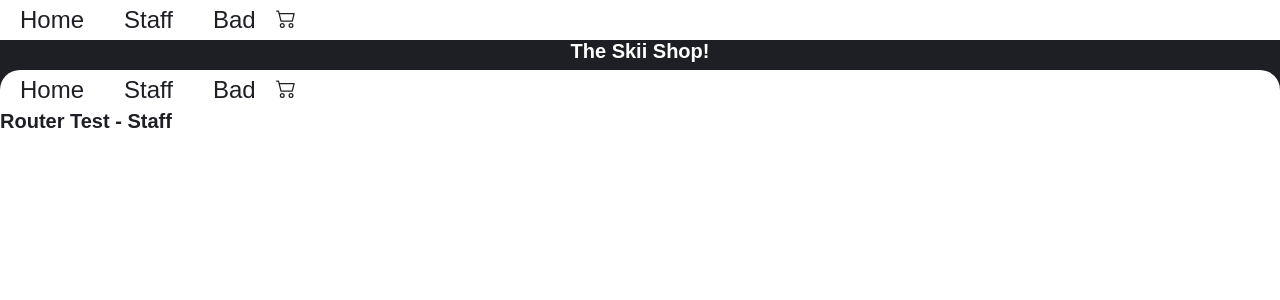
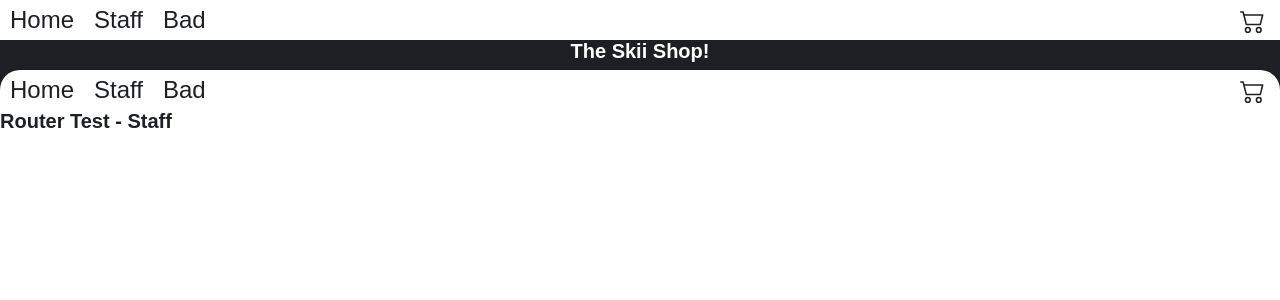
Before and after one commit to TildaYngman/project-store, a React (Create React App) app in the folder client/: page /staff in a window 1280 px wide. Shown: the top 300 px of the page. Built offline with nearby package versions, Linux system fonts and the light colour scheme.

Commit message:
styling of product-cards and btns

```diff
--- a/client/src/components/Navbar/Navbar.jsx
+++ b/client/src/components/Navbar/Navbar.jsx
@@ -1,24 +1,31 @@
 import { Link } from "react-router-dom";
-import { BsCart2 } from 'react-icons/bs';
+import { BsCart2 } from "react-icons/bs";
 
 function Navbar() {
-
   return (
     <nav className="navbar">
       <ul className="navbar__list">
         <li>
-                    <Link className ="navbar__list__link" to="/" >Home</Link>
+          <Link className="navbar__list__link" to="/">
+            Home
+          </Link>
         </li>
         <li>
-                    <Link className ="navbar__list__link" to="staff">Staff</Link>
+          <Link className="navbar__list__link" to="staff">
+            Staff
+          </Link>
         </li>
         <li>
-                    <Link className ="navbar__list__link" to="*">Bad</Link>
+          <Link className="navbar__list__link" to="*">
+            Bad
+          </Link>
         </li>
-                <section className="navbar-container__cart-icon"><BsCart2/></section>
       </ul>
+      <section className="navbar__cart-icon">
+        <BsCart2 size={25} />
+      </section>
     </nav>
-    )
+  );
 }
 
 export default Navbar;
--- a/client/src/components/ProductCard/ProductCard.jsx
+++ b/client/src/components/ProductCard/ProductCard.jsx
@@ -7,13 +7,15 @@ const ProductCard = (props) => {
       <img
         className="grid-item__image"
         src={props.image}
-        alt="A pricture of the art work"
+        alt="A pricture of the product"
       />
-      <h3>{props.title ? props.title : 'Coming soon'}</h3>
-      <p>{props.price ? props.price : ''}</p>
-      <div>
-        <button>Buy Now</button>
-        <button>Add To Cart</button>
+      <h3 className="grid-item__info">
+        {props.title ? props.title : "Coming soon"}
+      </h3>
+      <p className="grid-item__info">{props.price ? props.price : ""} SEK</p>
+      <div className="grid-item__btn-container">
+        <button className="grid-item__btn">Buy Now</button>
+        <button className="grid-item__btn">Add To Cart</button>
       </div>
     </div>
   );
--- a/client/src/styles/_Home.scss
+++ b/client/src/styles/_Home.scss
@@ -16,6 +16,6 @@
     display: grid;
     grid-template-columns: repeat(1, minmax(25rem, 1fr));
     gap: 3rem;
-    margin: 6rem;
+    margin: 1rem;
   }
 }
--- a/client/src/styles/_Navbar.scss
+++ b/client/src/styles/_Navbar.scss
@@ -15,11 +15,11 @@
     flex-direction: row;
     display: flex;
     align-items: center;
-    justify-content: flex-start;
+    justify-content: start;
 
     &__link {
       text-decoration: none;
-      margin: 2rem;
+      margin: 1rem;
       color: $primary-color;
       font-size: larger;
 
@@ -30,4 +30,10 @@
       }
     }
   }
+
+  &__cart-icon {
+    margin-right: 1.5rem;
+    display: flex;
+    align-items: center;
+  }
 }
--- a/client/src/styles/_variables.scss
+++ b/client/src/styles/_variables.scss
@@ -8,3 +8,4 @@ $secondary-text-color: #1d1f24;
 $active-link-color: hotpink;
 $border-color: #1d1f24;
 $border-shadow: #1d1f24;
+$btn-primary-color: #00b300;
--- a/client/src/styles/css/style.css
+++ b/client/src/styles/css/style.css
@@ -4,7 +4,7 @@
 
 .grid-item {
   width: 100%;
-  height: 50vh;
+  height: 33rem;
   padding: 1rem;
   max-width: 250px;
   grid-row: span 1;
@@ -24,6 +24,29 @@
 .grid-item__image {
   width: 85%;
   padding: 0.5rem;
+}
+
+.grid-item__info {
+  font-size: 1.5rem;
+  font-weight: bold;
+  margin-top: 1rem;
+}
+
+.grid-item__btn-container {
+  max-width: 100%;
+  display: -webkit-box;
+  display: -ms-flexbox;
+  display: flex;
+  -webkit-box-pack: space-evenly;
+      -ms-flex-pack: space-evenly;
+          justify-content: space-evenly;
+  margin-top: 1rem;
+}
+
+.grid-item__btn {
+  padding: 0.5rem;
+  background-color: #00b300;
+  border-radius: 0.3rem;
 }
 
 .navbar {
@@ -58,12 +81,12 @@
           align-items: center;
   -webkit-box-pack: start;
       -ms-flex-pack: start;
-          justify-content: flex-start;
+          justify-content: start;
 }
 
 .navbar__list__link {
   text-decoration: none;
-  margin: 2rem;
+  margin: 1rem;
   color: #1d1f24;
   font-size: larger;
 }
@@ -71,6 +94,16 @@
 .navbar__list__link:hover, .navbar__list__link:focus {
   color: hotpink;
   text-decoration: underline;
+}
+
+.navbar__cart-icon {
+  margin-right: 1.5rem;
+  display: -webkit-box;
+  display: -ms-flexbox;
+  display: flex;
+  -webkit-box-align: center;
+      -ms-flex-align: center;
+          align-items: center;
 }
 
 .navbar-container {
@@ -131,7 +164,7 @@
   -ms-grid-columns: (minmax(25rem, 1fr))[1];
       grid-template-columns: repeat(1, minmax(25rem, 1fr));
   gap: 3rem;
-  margin: 6rem;
+  margin: 1rem;
 }
 
 body {
```
Also changed, not shown: client/src/styles/_ProductCard.scss (+20 -1 lines), 1 other file (tests, documents, lock files or other folders). Lines whose indentation alone changed are shown as unchanged.
